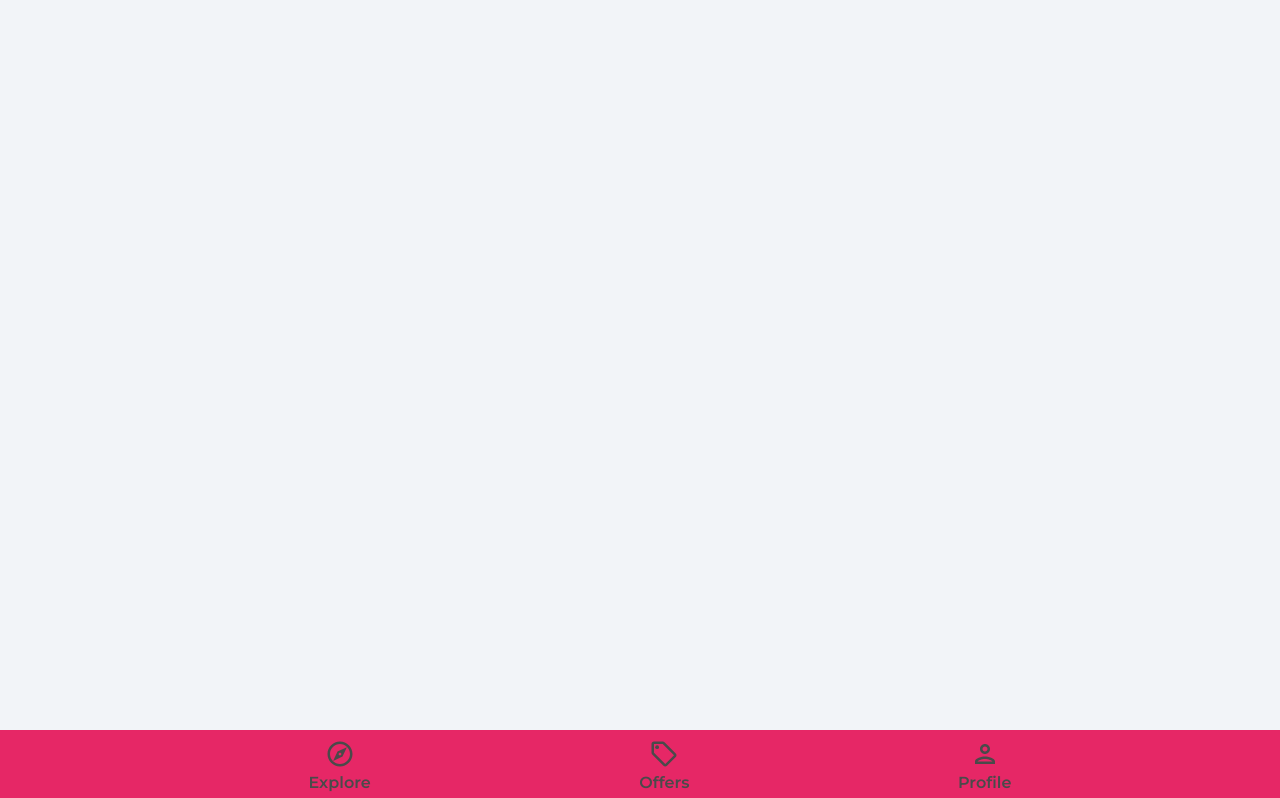
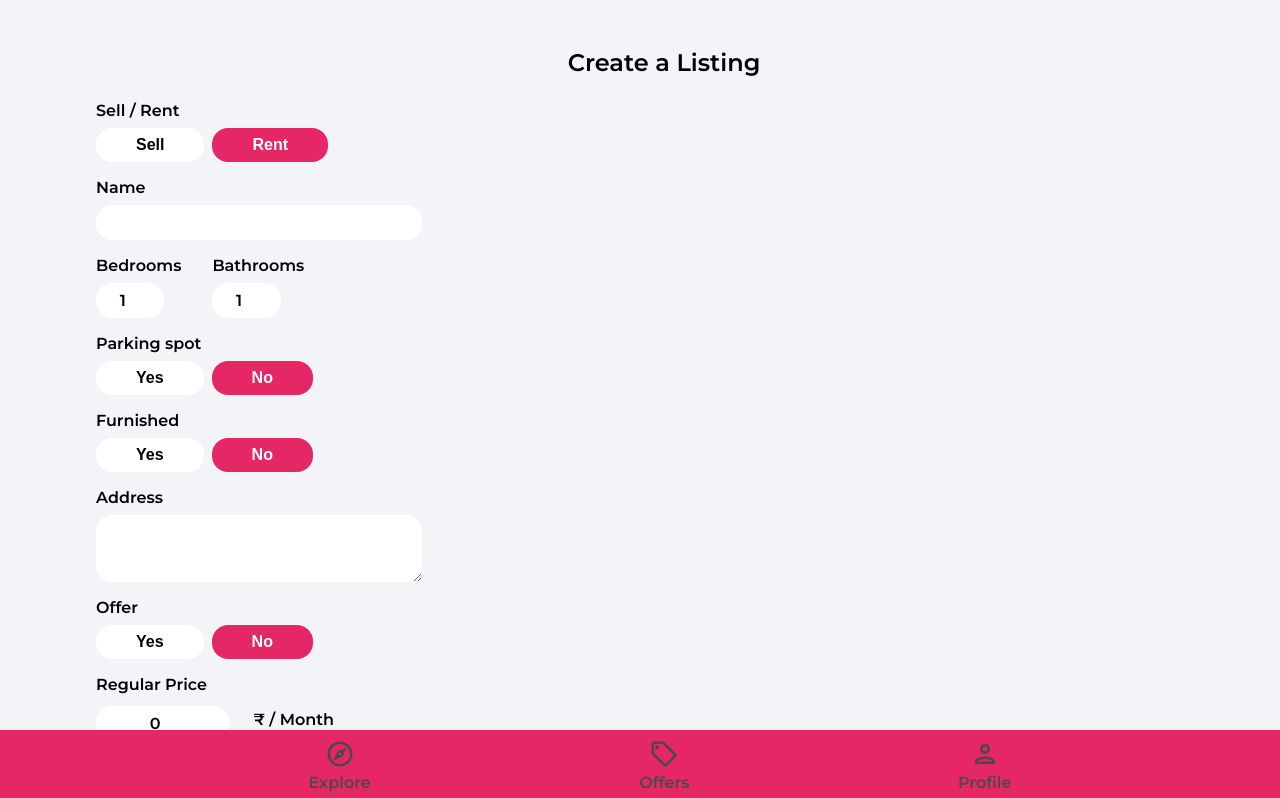
Before and after one commit to digirajsolutions/feel-like-home-react, a React (Create React App) app: page /create-listing in a window 1280 px wide. Shown: the top 798 px of the page. Built offline with nearby package versions, Linux system fonts and the light colour scheme; no server answers; sample sign-in values are in the browser's storage.

Commit message:
CreateListing page and form to create a listing.

```diff
--- a/src/App.js
+++ b/src/App.js
@@ -11,6 +11,7 @@
 import SignIn from './pages/SignIn'
 import SignUp from './pages/SignUp'
 import ForgotPassword from './pages/ForgotPassword'
+import CreateListing from './pages/CreateListing'
 
 function App() {
   return (
@@ -26,6 +27,7 @@
           <Route path='/sign-in' element={<SignIn />} />
           <Route path='/sign-up' element={<SignUp />} />
           <Route path='/forgot-password' element={<ForgotPassword />} />
+          <Route path='/create-listing' element={<CreateListing />} />
         </Routes>
         <Navbar />
       </Router>
--- a/src/index.css
+++ b/src/index.css
@@ -9,7 +9,7 @@
 
 body {
   font-family: 'Montserrat', sans-serif;
-  background-color: #f2f4f8;
+  background-color: #f3f4f8;
   margin: 0;
   box-sizing: border-box;
 }
@@ -59,7 +59,7 @@
 
 .primaryButton {
   cursor: pointer;
-  background: #00cc66;
+  background: #e62766;
   border-radius: 1rem;
   padding: 0.85rem 2rem;
   color: #ffffff;
@@ -91,7 +91,8 @@
 .listingDetails,
 .category,
 .explore {
-  margin: 1rem;
+  margin: 2rem;
+  padding-left: 3rem;
 }
 @media (min-width: 1024px) {
   .pageContainer,
@@ -135,8 +136,8 @@
 }
 
 .pageHeader {
-  font-size: 2rem;
-  font-weight: 800;
+  font-size: 1.5rem;
+  font-weight: 600;
   text-align: center;
 }
 
@@ -737,7 +738,7 @@
 .formInputSmall,
 .formInputFile,
 .formButtonActive {
-  padding: 0.9rem 3rem;
+  padding: 0.5rem 2.5rem;
   background-color: #ffffff;
   font-weight: 600;
   border-radius: 1rem;
@@ -748,7 +749,7 @@
   align-items: center;
 }
 .formButtonActive {
-  background-color: #00cc66;
+  background-color: #e62766;
   color: #ffffff;
 }
 
@@ -768,12 +769,12 @@
 .formInputSmall,
 .formInputFile {
   margin-right: 3rem;
-  padding: 0.9rem 0.7rem;
+  padding: 0.5rem 0.7rem;
   text-align: center;
 }
 
 .formInputName {
-  padding: 0.9rem 1rem;
+  padding: 0.5rem 1rem;
   width: 90%;
   max-width: 326px;
 }
@@ -803,7 +804,7 @@
   width: 100%;
 }
 .formInputFile::-webkit-file-upload-button {
-  background-color: #00cc66;
+  background-color: #e62766;
   border: none;
   color: #ffffff;
   font-weight: 600;
--- /dev/null
+++ b/src/pages/CreateListing.jsx
@@ -0,0 +1,336 @@
+import { useState, useEffect, useRef } from 'react'
+import { getAuth, onAuthStateChanged } from 'firebase/auth'
+import { useNavigate } from 'react-router-dom'
+import Spinner from '../components/Spinner'
+
+function CreateListing() {
+  const [geolocationEnabled, setGeolocationEnabled] = useState(true)
+  const [loading, setLoading] = useState(false)
+  const [formData, setFormData] = useState({
+    type: 'rent',
+    name: '',
+    bedrooms: 1,
+    bathrooms: 1,
+    parking: false,
+    furnished: false,
+    address: '',
+    offer: false,
+    regularPrice: 0,
+    discountedPrice: 0,
+    images: {},
+    latitude: 0,
+    longitude: 0,
+  })
+
+  const {
+    type,
+    name,
+    bedrooms,
+    bathrooms,
+    parking,
+    furnished,
+    address,
+    offer,
+    regularPrice,
+    discountedPrice,
+    images,
+    latitude,
+    longitude,
+  } = formData
+
+  const auth = getAuth()
+  const navigate = useNavigate()
+  const isMounted = useRef(true)
+
+  useEffect(() => {
+    if (isMounted) {
+      onAuthStateChanged(auth, (user) => {
+        if (user) {
+          setFormData({ ...formData, userRef: user.uid })
+        } else {
+          navigate('/sign-in')
+        }
+      })
+    }
+
+    return () => {
+      isMounted.current = false
+    }
+    //eslint-disable-next-line react-hooks/exhaustive-deps
+  }, [isMounted])
+
+  if (loading) {
+    return <Spinner />
+  }
+
+  const onSubmit = (e) => {
+    e.preventDefault()
+  }
+
+  const onMutate = (e) => {
+    let boolean = null
+
+    if (e.target.value === 'true') {
+      boolean = true
+    }
+
+    if (e.target.value === 'false') {
+      boolean = false
+    }
+
+    // Files
+    if (e.target.files) {
+      setFormData((prevState) => ({
+        ...prevState,
+        images: e.target.files,
+      }))
+    }
+
+    // Text/Booleans/Numbers
+    if (!e.target.files) {
+      setFormData((prevState) => ({
+        ...prevState,
+        [e.target.id]: boolean ?? e.target.value,
+      }))
+    }
+  }
+
+  return (
+    <div className='profile'>
+      <header>
+        <p className='pageHeader'>Create a Listing</p>
+      </header>
+      <main>
+        <form onSubmit={onSubmit}>
+          <label className='formLabel'>Sell / Rent</label>
+          <div className='formButtons'>
+            <button
+              type='button'
+              className={type === 'sale' ? 'formButtonActive' : 'formButton'}
+              id='type'
+              value='sale'
+              onClick={onMutate}
+            >
+              Sell
+            </button>
+            <button
+              type='button'
+              className={type === 'rent' ? 'formButtonActive' : 'formButton'}
+              id='type'
+              value='rent'
+              onClick={onMutate}
+            >
+              Rent
+            </button>
+          </div>
+
+          <label className='formLabel'>Name</label>
+          <input
+            className='formInputName'
+            type='text'
+            id='name'
+            value={name}
+            onChange={onMutate}
+            maxLength='40'
+            minLength='10'
+            required
+          />
+
+          <div className='formRooms flex'>
+            <div>
+              <label className='formLabel'>Bedrooms</label>
+              <input
+                className='formInputSmall'
+                type='number'
+                id='bedrooms'
+                value={bedrooms}
+                onChange={onMutate}
+                min='1'
+                max='50'
+                required
+              />
+            </div>
+            <div>
+              <label className='formLabel'>Bathrooms</label>
+              <input
+                className='formInputSmall'
+                type='number'
+                id='bathrooms'
+                value={bathrooms}
+                onChange={onMutate}
+                min='1'
+                max='50'
+                required
+              />
+            </div>
+          </div>
+
+          <label className='formLabel'>Parking spot</label>
+          <div className='formButtons'>
+            <button
+              className={parking ? 'formButtonActive' : 'formButton'}
+              type='button'
+              id='parking'
+              value={true}
+              onClick={onMutate}
+              min='1'
+              max='50'
+            >
+              Yes
+            </button>
+            <button
+              className={
+                !parking && parking !== null ? 'formButtonActive' : 'formButton'
+              }
+              type='button'
+              id='parking'
+              value={false}
+              onClick={onMutate}
+            >
+              No
+            </button>
+          </div>
+
+          <label className='formLabel'>Furnished</label>
+          <div className='formButtons'>
+            <button
+              className={furnished ? 'formButtonActive' : 'formButton'}
+              type='button'
+              id='furnished'
+              value={true}
+              onClick={onMutate}
+            >
+              Yes
+            </button>
+            <button
+              className={
+                !furnished && furnished !== null
+                  ? 'formButtonActive'
+                  : 'formButton'
+              }
+              type='button'
+              id='furnished'
+              value={false}
+              onClick={onMutate}
+            >
+              No
+            </button>
+          </div>
+
+          <label className='formLabel'>Address</label>
+          <textarea
+            className='formInputAddress'
+            type='text'
+            id='address'
+            value={address}
+            onChange={onMutate}
+            required
+          />
+
+          {!geolocationEnabled && (
+            <div className='formLatLng flex'>
+              <div>
+                <label className='formLabel'>Latitude</label>
+                <input
+                  className='formInputSmall'
+                  type='number'
+                  id='latitude'
+                  value={latitude}
+                  onChange={onMutate}
+                  required
+                />
+              </div>
+              <div>
+                <label className='formLabel'>Longitude</label>
+                <input
+                  className='formInputSmall'
+                  type='number'
+                  id='longitude'
+                  value={longitude}
+                  onChange={onMutate}
+                  required
+                />
+              </div>
+            </div>
+          )}
+
+          <label className='formLabel'>Offer</label>
+          <div className='formButtons'>
+            <button
+              className={offer ? 'formButtonActive' : 'formButton'}
+              type='button'
+              id='offer'
+              value={true}
+              onClick={onMutate}
+            >
+              Yes
+            </button>
+            <button
+              className={
+                !offer && offer !== null ? 'formButtonActive' : 'formButton'
+              }
+              type='button'
+              id='offer'
+              value={false}
+              onClick={onMutate}
+            >
+              No
+            </button>
+          </div>
+
+          <label className='formLabel'>Regular Price</label>
+          <div className='formPriceDiv'>
+            <input
+              className='formInputSmall'
+              type='number'
+              id='regularPrice'
+              value={regularPrice}
+              onChange={onMutate}
+              min='50'
+              max='750000000'
+              required
+            />
+            {type === 'rent' && <p className='formPriceText'>₹ / Month</p>}
+          </div>
+
+          {offer && (
+            <>
+              <label className='formLabel'>Discounted Price</label>
+              <input
+                className='formInputSmall'
+                type='number'
+                id='discountedPrice'
+                value={discountedPrice}
+                onChange={onMutate}
+                min='50'
+                max='750000000'
+                required={offer}
+              />
+            </>
+          )}
+
+          <label className='formLabel'>Images</label>
+          <p className='imagesInfo'>
+            The first image will be the cover (max 6).
+          </p>
+          <input
+            className='formInputFile'
+            type='file'
+            id='images'
+            onChange={onMutate}
+            max='6'
+            accept='.jpg,.png,.jpeg'
+            multiple
+            required
+          />
+
+          <button type='submit' className='primaryButton createListingButton'>
+            Create Listing
+          </button>
+        </form>
+      </main>
+    </div>
+  )
+}
+
+export default CreateListing
--- a/src/pages/Profile.jsx
+++ b/src/pages/Profile.jsx
@@ -2,8 +2,10 @@
 import { getAuth, updateProfile } from 'firebase/auth'
 import { updateDoc, doc } from 'firebase/firestore'
 import { db } from '../firebase.config'
-import { useNavigate } from 'react-router-dom'
+import { useNavigate, Link } from 'react-router-dom'
 import { toast } from 'react-toastify'
+import arrowRight from '../assets/svg/keyboardArrowRightIcon.svg'
+import homeIcon from '../assets/svg/homeIcon.svg'
 
 function Profile() {
   const auth = getAuth()
@@ -91,6 +93,12 @@
             />
           </form>
         </div>
+
+        <Link to='/create-listing' className='createListing'>
+          <img src={homeIcon} alt='home' />
+          <p>Sell or Rent Your Home Easily</p>
+          <img src={arrowRight} alt='HomeMarket' />
+        </Link>
       </main>
     </div>
   )
```
